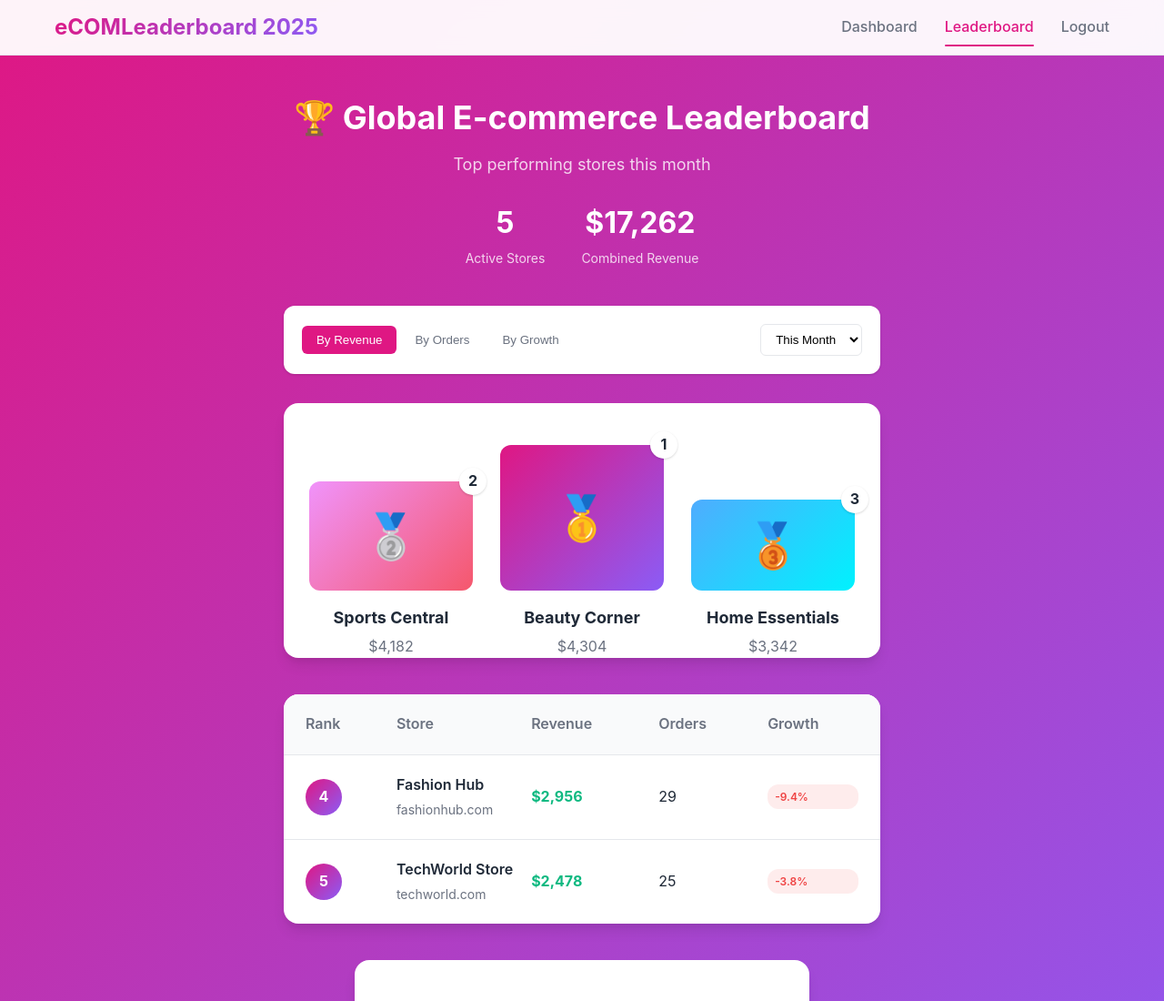
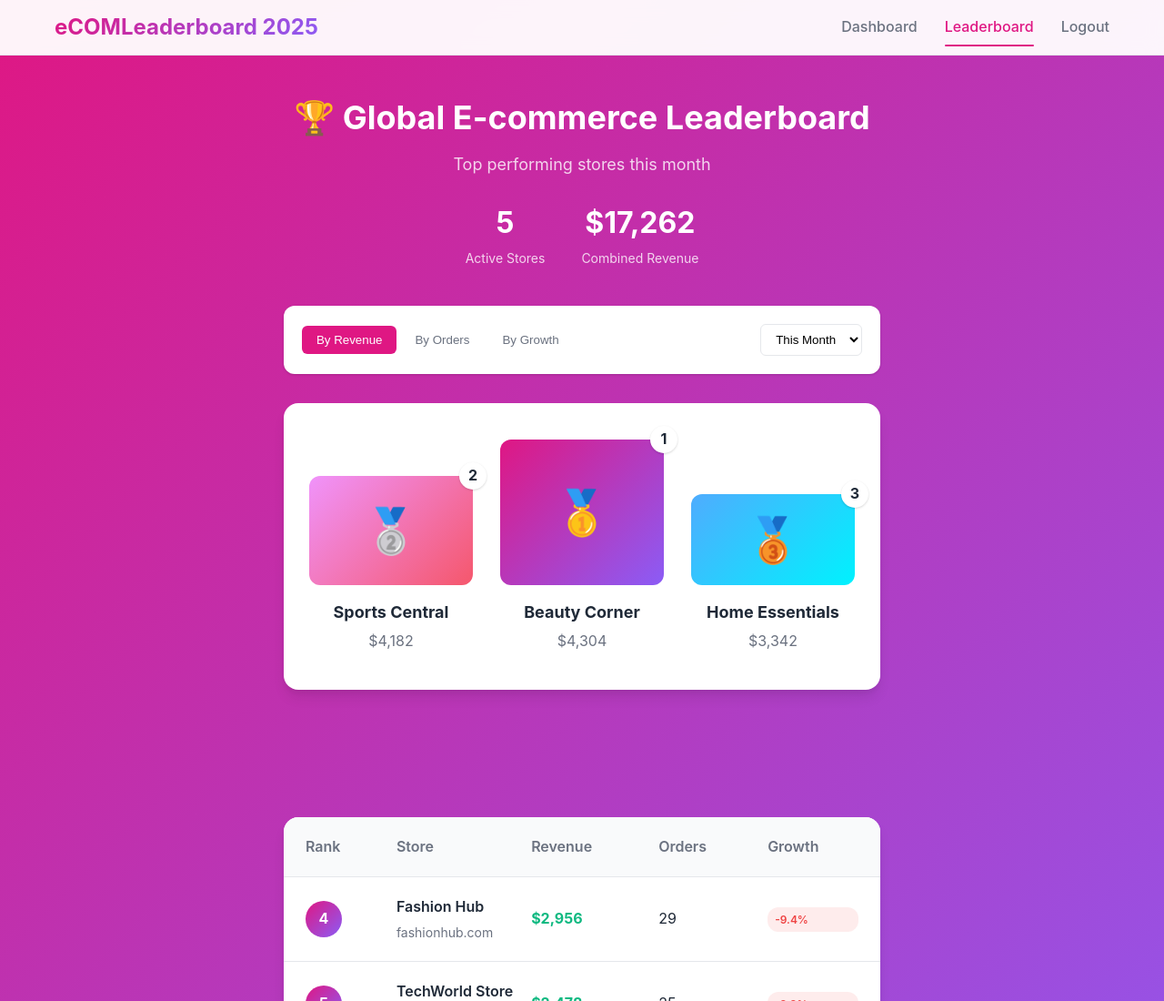
Before and after one commit to Bebell-Digital-Solutions/ecom-leaderboard-v04, a plain HTML site: page leaderboard.html in a window 1280 px wide. Shown: the top 1100 px of the page at 91% size. Drawn offline with nearby package versions, Linux system fonts and the light colour scheme.

Commit message:
Update styles.css

```diff
--- a/styles.css
+++ b/styles.css
@@ -531,8 +531,8 @@ body {
   justify-content: center;
   align-items: flex-end;
   gap: 30px;
-  margin-bottom: 40px;
-  padding: 40px 20px 0 20px;
+  margin-bottom: 140px;
+  padding: 40px 20px 40px 20px;
   background: var(--bg-primary);
   border-radius: 16px;
   box-shadow: var(--shadow-lg);
```
